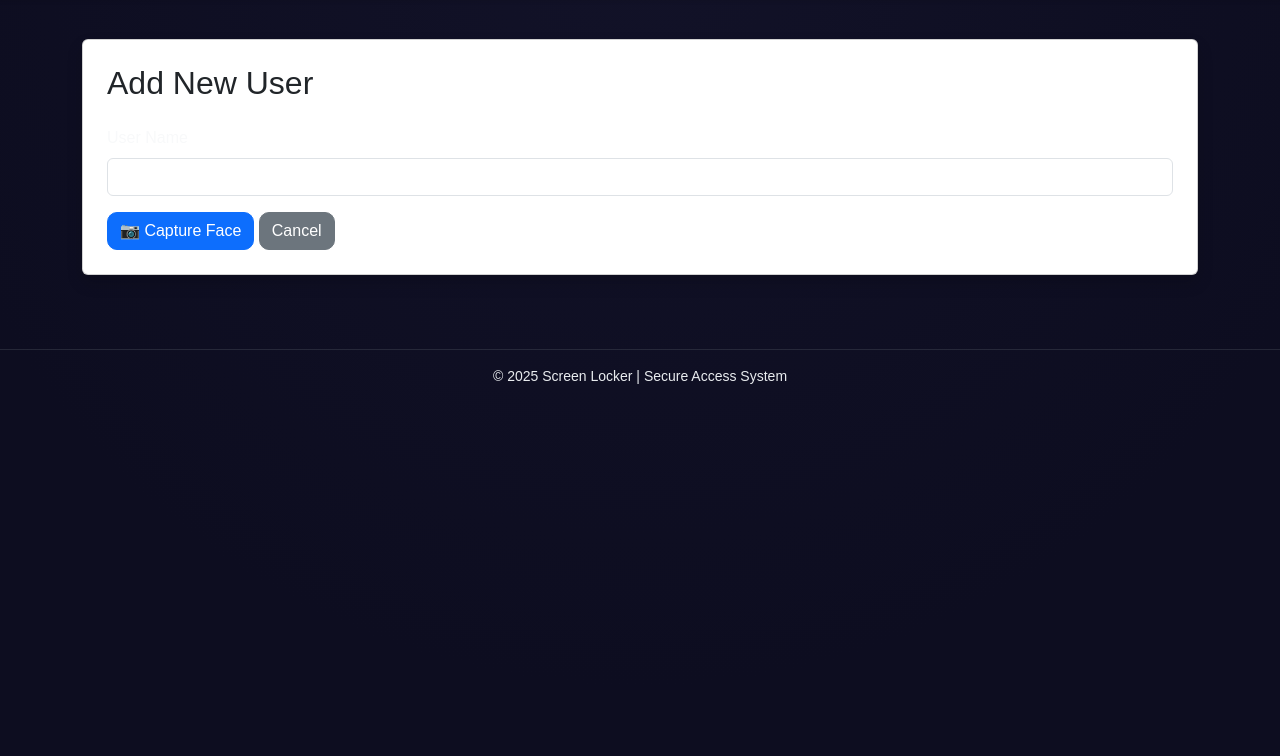
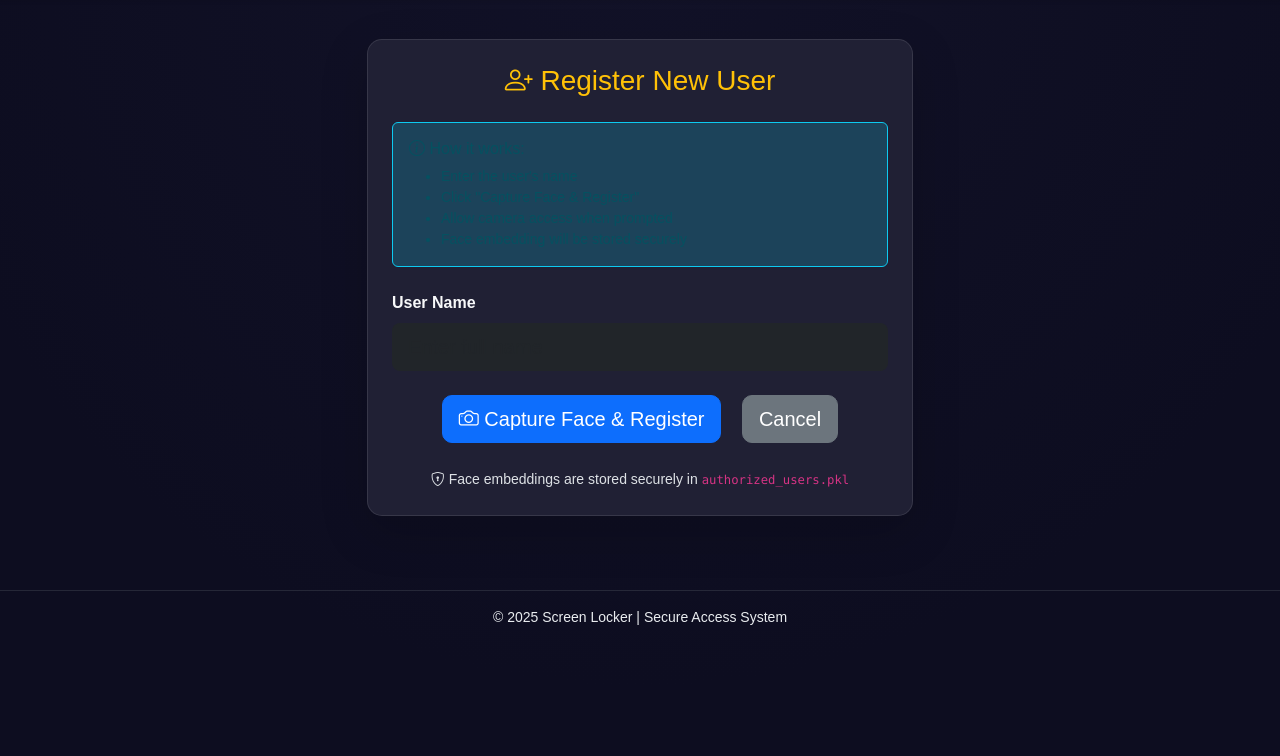
Before and after one commit to Shraddha-Chauhan/Context_Aware_Screen_Locker_OS, a Flask app: page /add_user in a window 1280 px wide. Shown: the part 57-813 px from the top of the page. Run offline with Flask 3, Linux system fonts and the light colour scheme.

Commit message:
Update add_user.html

```diff
--- a/GUI/templates/add_user.html
+++ b/GUI/templates/add_user.html
@@ -1,14 +1,43 @@
 {% extends "layout.html" %}
 {% block content %}
-<div class="card shadow p-4">
-    <h2 class="mb-4">Add New User</h2>
-    <form method="POST">
-        <div class="mb-3">
-            <label for="name" class="form-label">User Name</label>
-            <input type="text" name="name" class="form-control" required>
+<div class="row justify-content-center">
+    <div class="col-md-6">
+        <div class="card form-card shadow-lg p-4">
+            <h3 class="text-center text-warning mb-4">
+                <i class="bi bi-person-plus"></i> Register New User
+            </h3>
+
+            <div class="alert alert-info mb-4">
+                <h6><i class="bi bi-info-circle"></i> How it works:</h6>
+                <ul class="mb-0 small">
+                    <li>Enter the user's name</li>
+                    <li>Click "Capture Face & Register"</li>
+                    <li>Allow camera access when prompted</li>
+                    <li>Face embedding will be stored securely</li>
+                </ul>
+            </div>
+
+            <form method="POST">
+                <div class="mb-4">
+                    <label for="name" class="form-label fw-semibold">User Name</label>
+                    <input type="text" name="name" class="form-control form-control-lg bg-dark text-light border-0"
+                           placeholder="Enter full name" required>
+                </div>
+
+                <div class="text-center">
+                    <button type="submit" class="btn btn-primary btn-lg me-3">
+                        <i class="bi bi-camera"></i> Capture Face & Register
+                    </button>
+                    <a href="/" class="btn btn-secondary btn-lg">Cancel</a>
+                </div>
+            </form>
+
+            <div class="mt-4 text-center">
+                <small class="user-description">
+                    <i class="bi bi-shield-lock"></i> Face embeddings are stored securely in <code>authorized_users.pkl</code>
+                </small>
+            </div>
         </div>
-        <button type="submit" class="btn btn-primary">📷 Capture Face</button>
-        <a href="/" class="btn btn-secondary">Cancel</a>
-    </form>
+    </div>
 </div>
 {% endblock %}
```
